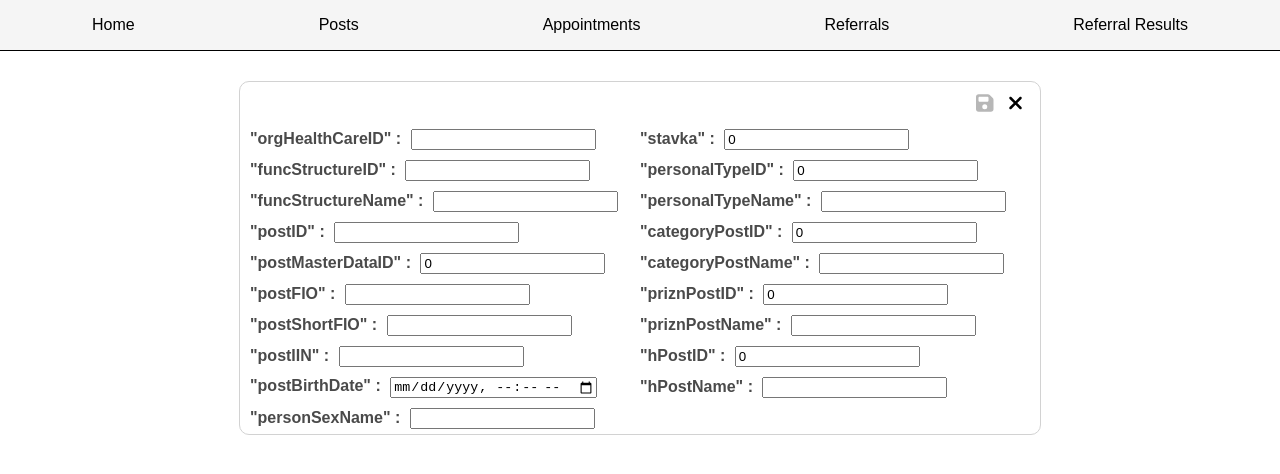
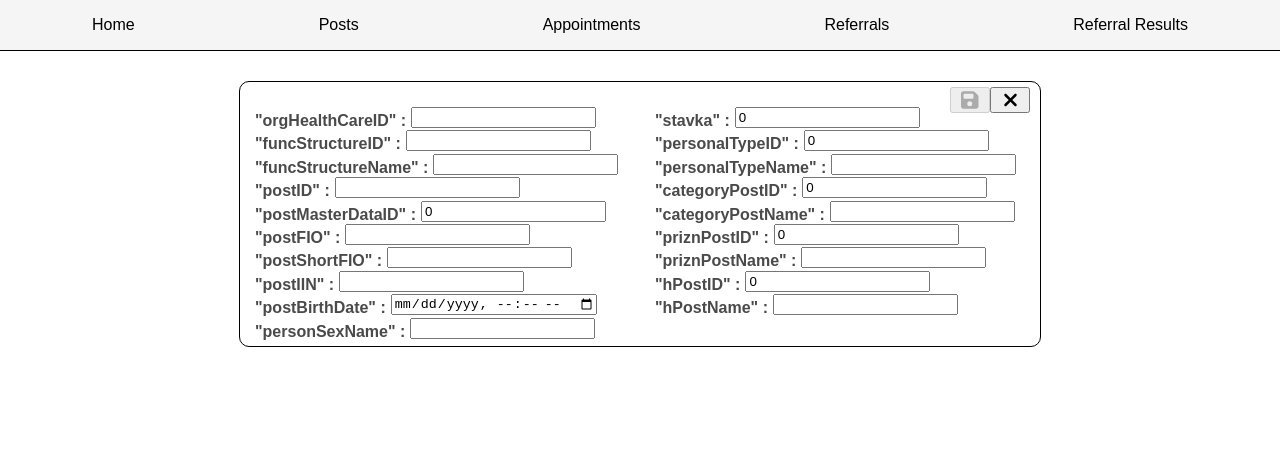
Before and after one commit to KhamzaKhakim/damumed-emulator-front, a React (Vite) app: page /create-post in a window 1280 px wide. Shown: the top 474 px of the page. Built offline with nearby package versions, Linux system fonts and the light colour scheme.

Commit message:
Improve style

```diff
--- a/src/pages/CreatePost/index.tsx
+++ b/src/pages/CreatePost/index.tsx
@@ -67,53 +67,89 @@ export const CreatePost = () => {
         <div className={classes.colFlex}>
         <form onSubmit={handleCreate}>
           <div className={classes.container}>
-            <div></div>
-            <div className={classes.button}>
+            <div className={classes.buttonContainer}>
             <button type="submit" className={classes.buttonIcon} disabled={postForm.postIIN === ""}><FontAwesomeIcon icon={faFloppyDisk} size="xl"/></button>
             <button onClick={navigateToPosts} className={classes.buttonIcon}><FontAwesomeIcon icon={faXmark} size="xl"/></button>
             </div>
             <div className={classes.fields}>
+              <div className={classes.inputFields}>
               <label>&quot;orgHealthCareID&quot; : </label>
               <input defaultValue={postForm.orgHealthCareID} type="text" name="orgHealthCareID" onChange={handleChange}/>
+              </div>
+              <div className={classes.inputFields}>
               <label>&quot;funcStructureID&quot; : </label>
-            <input value={postForm.funcStructureID} type="text" name="funcStructureID" onChange={handleChange}/><br/>
+              <input value={postForm.funcStructureID} type="text" name="funcStructureID" onChange={handleChange}/>
+              </div>
+              <div className={classes.inputFields}>
               <label>&quot;funcStructureName&quot; : </label>
-            <input defaultValue={postForm.funcStructureName} type="text" name="funcStructureName" onChange={handleChange}/><br/>
+              <input defaultValue={postForm.funcStructureName} type="text" name="funcStructureName" onChange={handleChange}/>
+              </div>
+              <div className={classes.inputFields}>
               <label>&quot;postID&quot; : </label>
-            <input defaultValue={postForm.postID} type="text" name="postID" onChange={handleChange}/><br/>
+              <input defaultValue={postForm.postID} type="text" name="postID" onChange={handleChange}/>
+              </div>
+              <div className={classes.inputFields}>
               <label>&quot;postMasterDataID&quot; : </label>
-            <input defaultValue={postForm.postMasterDataID} type="number" name="postMasterDataID" onChange={handleChange}/><br/>
+              <input defaultValue={postForm.postMasterDataID} type="number" name="postMasterDataID" onChange={handleChange}/>
+              </div>
+              <div className={classes.inputFields}>
               <label>&quot;postFIO&quot; : </label>
-            <input defaultValue={postForm.postFIO} type="text" name="postFIO" onChange={handleChange}/><br/>
+              <input defaultValue={postForm.postFIO} type="text" name="postFIO" onChange={handleChange}/>
+              </div>
+              <div className={classes.inputFields}>
               <label>&quot;postShortFIO&quot; : </label>
-            <input defaultValue={postForm.postShortFIO} type="text" name="postShortFIO" onChange={handleChange}/><br/>
+              <input defaultValue={postForm.postShortFIO} type="text" name="postShortFIO" onChange={handleChange}/>
+              </div>
+              <div className={classes.inputFields}>
               <label>&quot;postIIN&quot; : </label>
-            <input value={postForm.postIIN} type="text" name="postIIN" onChange={handleChange}/><br/>
+              <input value={postForm.postIIN} type="text" name="postIIN" onChange={handleChange}/>
+              </div>
+              <div className={classes.inputFields}>
               <label>&quot;postBirthDate&quot; : </label>
-            <input defaultValue={postForm.postBirthDate} type="datetime-local" name="postBirthDate" onChange={handleChange}/><br/>
+              <input defaultValue={postForm.postBirthDate}type="datetime-local" name="postBirthDate" onChange={handleChange}/>
+              </div>
+              <div className={classes.inputFields}>
               <label>&quot;personSexName&quot; : </label>
-            <input value={postForm.personSexName} type="text" name="personSexName" onChange={handleChange}/><br/>
+              <input value={postForm.personSexName} type="text" name="personSexName" onChange={handleChange}/>
               </div>
-            <div className={classes.inputs}>
+            </div>
+            <div className={classes.fields}>
+              <div className={classes.inputFields}>
               <label>&quot;stavka&quot; : </label>
-            <input className={classes.margin} defaultValue={postForm.stavka} type="number" name="stavka" onChange={handleChange}/><br/>
+              <input className={classes.margin} defaultValue={postForm.stavka} type="number" name="stavka" onChange={handleChange}/>
+              </div>
+              <div className={classes.inputFields}>
               <label>&quot;personalTypeID&quot; : </label>
-            <input defaultValue={postForm.personalTypeID} type="number" name="personalTypeID" onChange={handleChange}/><br/>
+              <input defaultValue={postForm.personalTypeID} type="number" name="personalTypeID" onChange={handleChange}/>
+              </div>
+              <div className={classes.inputFields}>
               <label>&quot;personalTypeName&quot; : </label>
-            <input defaultValue={postForm.personalTypeName} type="text" name="personalTypeName" onChange={handleChange}/><br/>
+              <input defaultValue={postForm.personalTypeName} type="text" name="personalTypeName" onChange={handleChange}/>
+              </div>
+              <div className={classes.inputFields}>
               <label>&quot;categoryPostID&quot; : </label>
-            <input defaultValue={postForm.categoryPostID} type="number" name="categoryPostID" onChange={handleChange}/><br/>
+              <input defaultValue={postForm.categoryPostID} type="number" name="categoryPostID" onChange={handleChange}/>
+              </div>
+              <div className={classes.inputFields}>
               <label>&quot;categoryPostName&quot; : </label>
-            <input defaultValue={postForm.categoryPostName} type="text" name="categoryPostName" onChange={handleChange}/><br/>
+              <input defaultValue={postForm.categoryPostName} type="text" name="categoryPostName" onChange={handleChange}/>
+              </div>
+              <div className={classes.inputFields}>
               <label>&quot;priznPostID&quot; : </label>
-            <input defaultValue={postForm.priznPostID} type="number" name="priznPostID" onChange={handleChange}/><br/>
+              <input defaultValue={postForm.priznPostID} type="number" name="priznPostID" onChange={handleChange}/>
+              </div>
+              <div className={classes.inputFields}>
               <label>&quot;priznPostName&quot; : </label>
-            <input defaultValue={postForm.priznPostName} type="text" name="priznPostName" onChange={handleChange}/><br/>
+              <input defaultValue={postForm.priznPostName} type="text" name="priznPostName" onChange={handleChange}/>
+              </div>
+              <div className={classes.inputFields}>
               <label>&quot;hPostID&quot; : </label>
-            <input defaultValue={postForm.hPostID} type="number" name="hPostID" onChange={handleChange}/><br/>
+              <input defaultValue={postForm.hPostID} type="number" name="hPostID" onChange={handleChange}/>
+              </div>
+              <div className={classes.inputFields}>
               <label>&quot;hPostName&quot; : </label>
-            <input defaultValue={postForm.hPostName} type="text" name="hPostName" onChange={handleChange}/><br/>
-
+              <input defaultValue={postForm.hPostName} type="text" name="hPostName" onChange={handleChange}/>
+              </div>
             </div>
         </div>
         </form>
--- a/src/pages/CreatePost/styles.module.css
+++ b/src/pages/CreatePost/styles.module.css
@@ -5,37 +5,67 @@
 }
 
 .container {
+    position: relative;
     font-weight: bolder;
     color: rgb(74, 74, 74);
     width: 800px;
     display: grid;
     grid-template-columns: 1fr 1fr;
-    border: 1px rgb(210, 210, 210) solid;
+    /* border: 1px rgb(210, 210, 210) solid; */
+    border: 1px black solid;
     border-radius: 10px;
     margin: 10px;
 }
 
 .fields {
+    margin-top: 25px;
+    margin-bottom: 5px;
     padding-left: 10px;
 }
 
-.fields p, input{
+.fields p {
     margin:5px;
 }
+
+
 
 .value {
     font-weight:lighter;
     color: rgb(108, 99, 100);
 }
 
-.button {
+.buttonContainer {
+    position: absolute;
+    right: 5px;
     margin-left: auto;
-    padding: 10px;
+    padding: 5px;
     display: inline-block;
 }
 
 .buttonIcon {
-    width: 30px;
-    border: none;
-    background: none;
+    width: 40px;
 }
+
+.createLink {
+    text-decoration: none;
+    color: white;
+    font-weight: bold;
+    background-color: rgb(80, 210, 80);
+    padding: 5px;
+    border-radius: 10px;
+}
+
+.inputFields {
+    position: relative;
+    height: 23.4px;
+    width: fit-content;
+}
+
+.inputFields input {
+    position: absolute;
+}
+
+.inputFields label {
+    display: inline-block;
+    margin: 5px;
+}
--- a/src/pages/Posts/index.tsx
+++ b/src/pages/Posts/index.tsx
@@ -2,7 +2,7 @@ import { FontAwesomeIcon } from "@fortawesome/react-fontawesome";
 import { Link } from "react-router-dom";
 import { PostItem } from "./PostItem";
 import classes from "./styles.module.css"
-import { faCirclePlus } from "@fortawesome/free-solid-svg-icons";
+import { faFileImport } from "@fortawesome/free-solid-svg-icons";
 import { getAllPosts } from "../../api/posts";
 import { useQuery } from "react-query";
 
@@ -24,7 +24,7 @@ export default function PostsList() {
     return (
       <>
       <div className={classes.colFlex}>
-        <Link to="/create-post" className={classes.createLink}>Create new post <FontAwesomeIcon icon={faCirclePlus} size="xl"/></Link>
+        <Link to="/create-post" className={classes.createLink}>ADD NEW POST<FontAwesomeIcon icon={faFileImport} size="xl"/></Link>
       </div>
       <div className={classes.colFlex}>
           {postsQuery.data?.map(item  => (
--- a/src/pages/Posts/styles.module.css
+++ b/src/pages/Posts/styles.module.css
@@ -5,23 +5,29 @@
 }
 
 .container {
+    position: relative;
     font-weight: bolder;
     color: rgb(74, 74, 74);
     width: 800px;
     display: grid;
     grid-template-columns: 1fr 1fr;
-    border: 1px rgb(210, 210, 210) solid;
+    /* border: 1px rgb(210, 210, 210) solid; */
+    border: 1px black solid;
     border-radius: 10px;
     margin: 10px;
 }
 
 .fields {
+    margin-top: 25px;
+    margin-bottom: 5px;
     padding-left: 10px;
 }
 
-.fields p, input{
+.fields p {
     margin:5px;
 }
+
+
 
 .value {
     font-weight:lighter;
@@ -29,21 +35,37 @@
 }
 
 .buttonContainer {
+    position: absolute;
+    right: 5px;
     margin-left: auto;
-    padding: 10px;
+    padding: 5px;
     display: inline-block;
 }
 
 .buttonIcon {
-    width: 30px;
-    border: none;
-    background: none;
+    width: 40px;
 }
 
 .createLink {
     text-decoration: none;
-    color: black;
-    padding: 10px;
-    border-radius: 5px;
-    border: rgb(210, 210, 210) 1px solid;
+    color: white;
+    font-weight: bold;
+    background-color: rgb(80, 210, 80);
+    padding: 5px;
+    border-radius: 10px;
 }
+
+.inputFields {
+    position: relative;
+    height: 23.4px;
+    width: fit-content;
+}
+
+.inputFields input {
+    position: absolute;
+}
+
+.inputFields label {
+    display: inline-block;
+    margin: 5px;
+}
```
Also changed, not shown: src/pages/Posts/PostItem.tsx (+57 -21 lines). Lines whose indentation alone changed are shown as unchanged.
